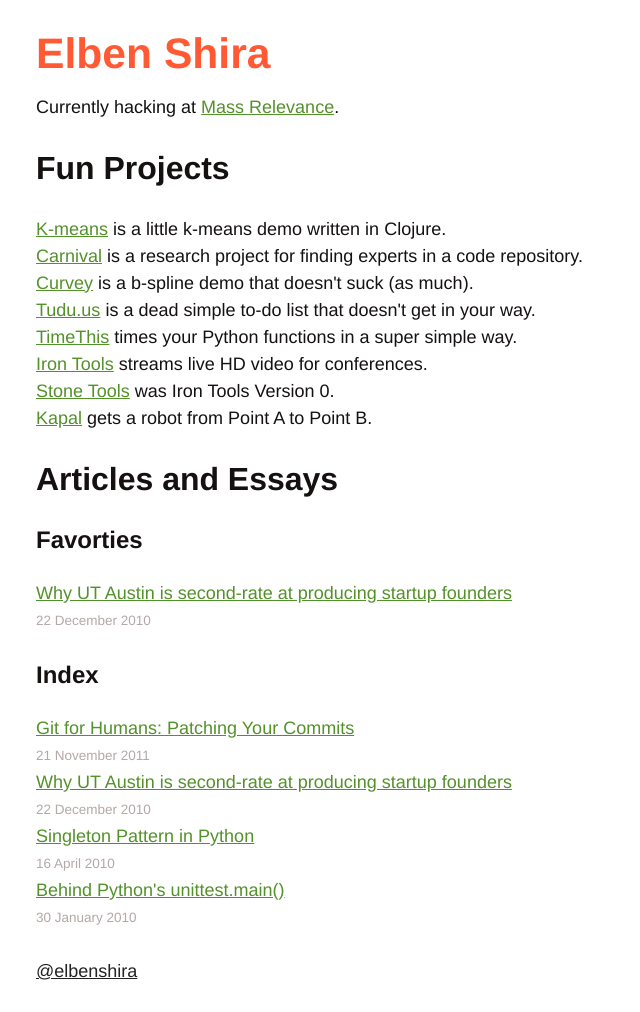
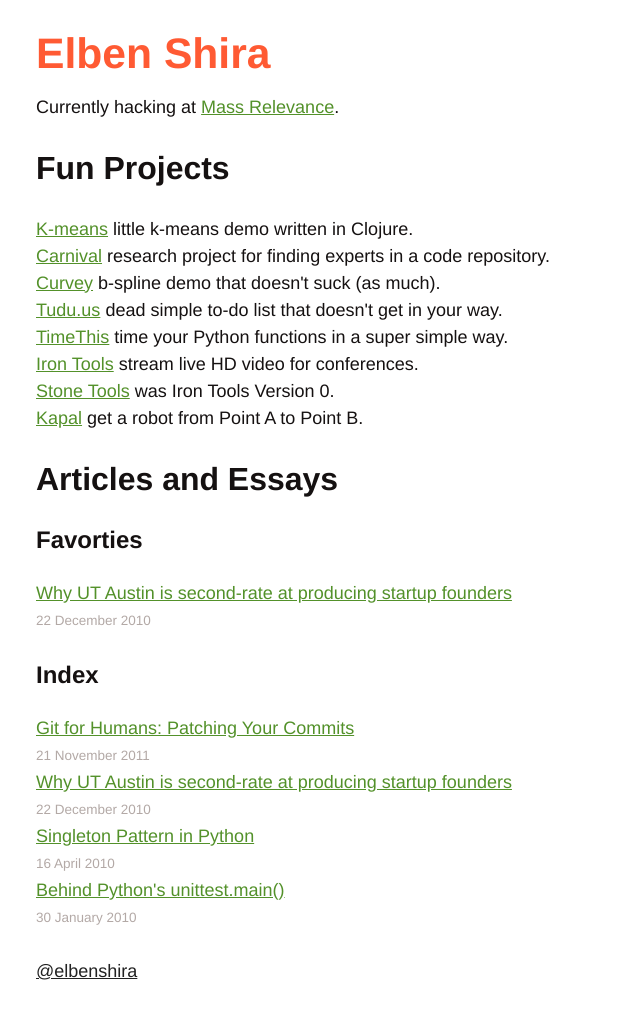
Before and after one commit to elben/elben.github.io-jekyll, a Jekyll site: the page built from index.html, in a window 1280 px wide. Shown: the whole page, without its empty margins (0-640 px from the left). Built offline with Jekyll 4.4.1, drawn with Linux system fonts in a browser that asks for light colours; Markdown is read by kramdown in place of the engine named in the settings; comment, search, counter and statistics services are not loaded.

Commit message:
Better descriptions.

```diff
--- a/index.html
+++ b/index.html
@@ -11,31 +11,31 @@
 <h2>Fun Projects</h2>
 <ul>
   <li><a href="http://github.com/eshira/k-means/"
-    target="_blank">K-means</a> is a little k-means demo written in
+    target="_blank">K-means</a> little k-means demo written in
   Clojure.
   </li>
   <li><a href="http://github.com/eshira/carnival/"
-    target="_blank">Carnival</a> is a research project for finding experts
+    target="_blank">Carnival</a> research project for finding experts
   in a code repository.
   </li>
   <li><a href="/projects/curvey/"
-    target="_blank">Curvey</a> is a b-spline demo that doesn't suck (as
+    target="_blank">Curvey</a> b-spline demo that doesn't suck (as
   much).
   </li>
   <li><a href="http://tudu.us"
-    target="_blank">Tudu.us</a> is a dead simple to-do list that doesn't get
+    target="_blank">Tudu.us</a> dead simple to-do list that doesn't get
   in your way.
   </li>
   <li><a href="http://github.com/eshira/timethis"
-    target="_blank">TimeThis</a> times your Python functions in a super
+    target="_blank">TimeThis</a> time your Python functions in a super
   simple way.
   </li>
   <li><a href="http://github.com/jasontbradshaw/iron-tools"
-    target="_blank">Iron Tools</a> streams live HD video for conferences.</li>
+    target="_blank">Iron Tools</a> stream live HD video for conferences.</li>
   <li><a href="http://github.com/eshira/stone-tools"
     target="_blank">Stone Tools</a> was Iron Tools Version 0.</li>
   <li><a href="http://github.com/eshira/kapal" target="_blank">Kapal</a>
-  gets a robot from Point A to Point B.</li>
+  get a robot from Point A to Point B.</li>
 </ul>
 
 <h2>Articles and Essays</h2>
```
